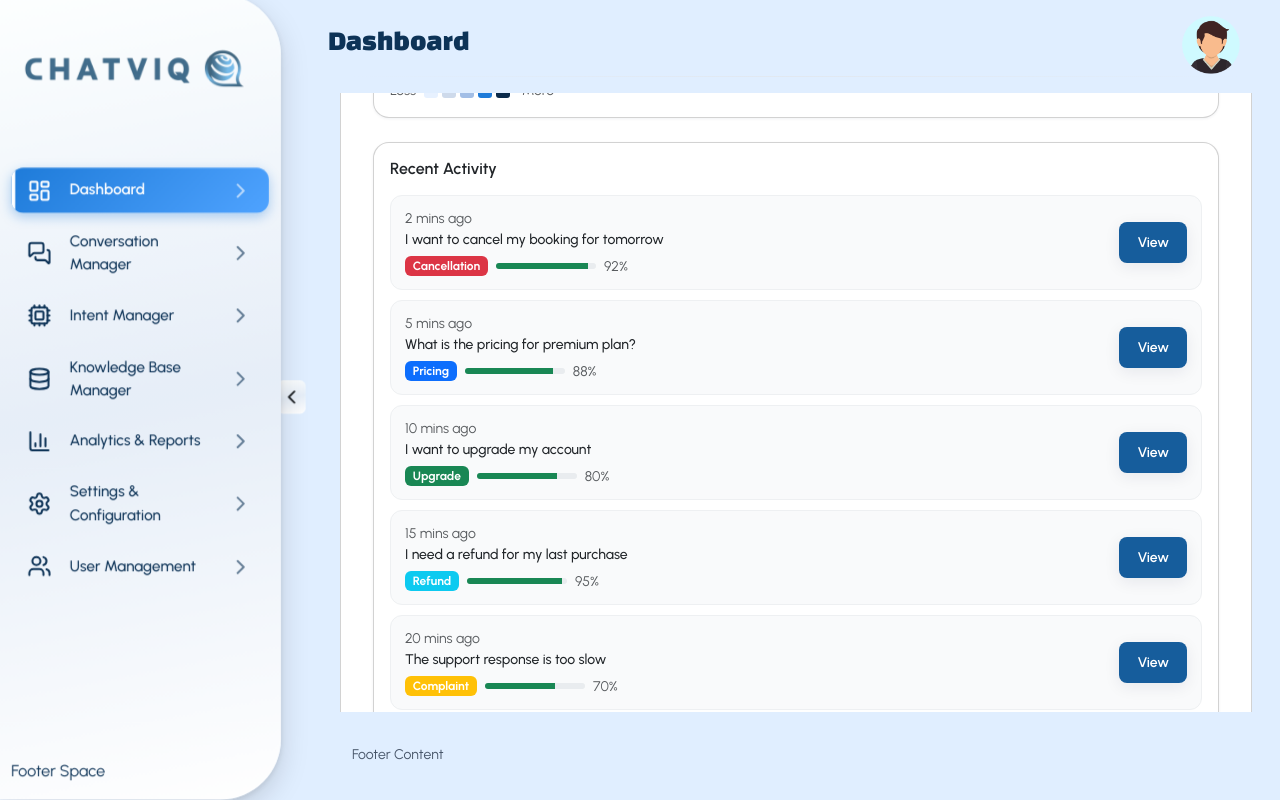
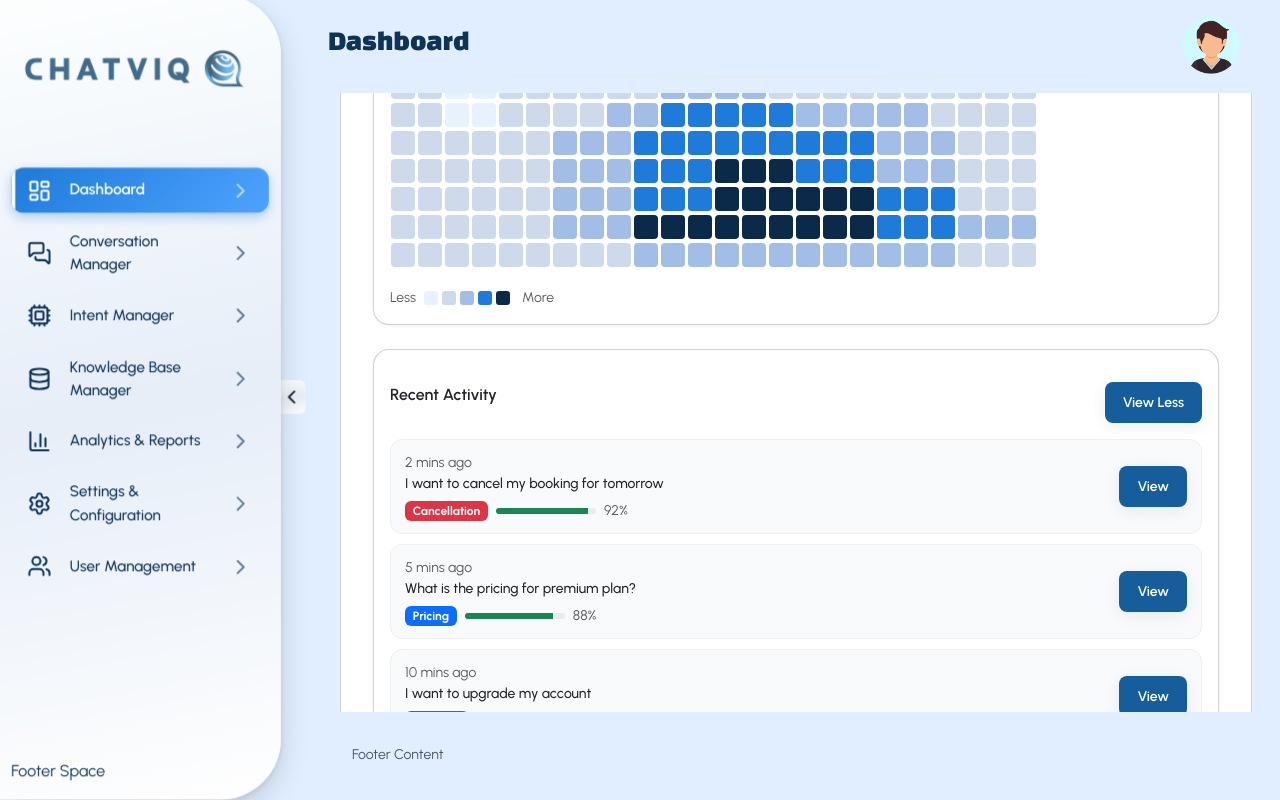
Before and after one commit to YounderBots/ChatBot-Frontend, a React (Vite) app: page / in a window 1280 px wide. Both pictures are taken after a click on the button "View All". Built offline with nearby package versions, Linux system fonts and the light colour scheme.

Commit message:
updated Dashboard ui

```diff
--- a/src/pages/Dashboard/Dashboard.jsx
+++ b/src/pages/Dashboard/Dashboard.jsx
@@ -575,7 +575,31 @@
           <div className="d-flex justify-content-between align-items-center mb-3">
             <h6 className="fw-semibold mb-0">Recent Activity</h6>
 
+            {/* View All button (below values) */}
+            {!showAllActivities && recentConversations.length > 4 && (
+              <div className="d-flex justify-content-center mt-3">
+                <Button
+                  size="sm"
+                  variant="primary"
+                  onClick={handleViewAll}
+                >
+                  View All
+                </Button>
+              </div>
+            )}
 
+            {/* View Less button (below values) */}
+            {showAllActivities && (
+              <div className="d-flex justify-content-center mt-3">
+                <Button
+                  size="sm"
+                  variant="primary"
+                  onClick={handleViewLess}
+                >
+                  View Less
+                </Button>
+              </div>
+            )}
 
           </div>
 
@@ -608,32 +632,6 @@
               </Button>
             </div>
           ))}
-          {/* View All button BELOW values */}
-          {!showAllActivities && recentConversations.length > 4 && (
-            <div className="d-flex justify-content-end mt-3">
-              <Button
-                size="sm"
-                variant="primary"
-                onClick={handleViewAll}
-              >
-                View All
-              </Button>
-            </div>
-          )}
-
-          {/* View Less button BELOW values */}
-          {showAllActivities && (
-            <div className="d-flex justify-content-end mt-3">
-              <Button
-                size="sm"
-                variant="primary"
-                onClick={handleViewLess}
-              >
-                View Less
-              </Button>
-            </div>
-          )}
-
         </Card.Body>
       </Card>
 
```
